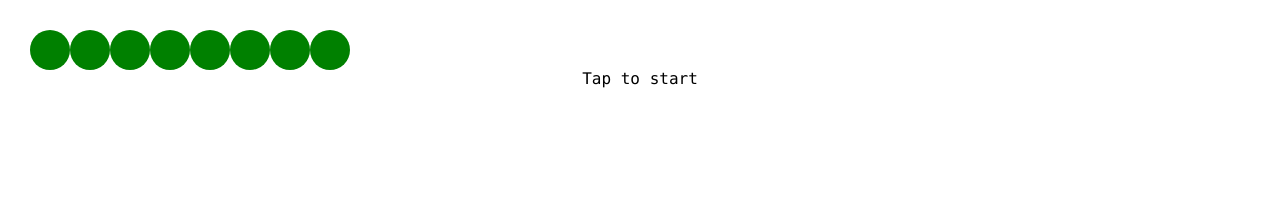
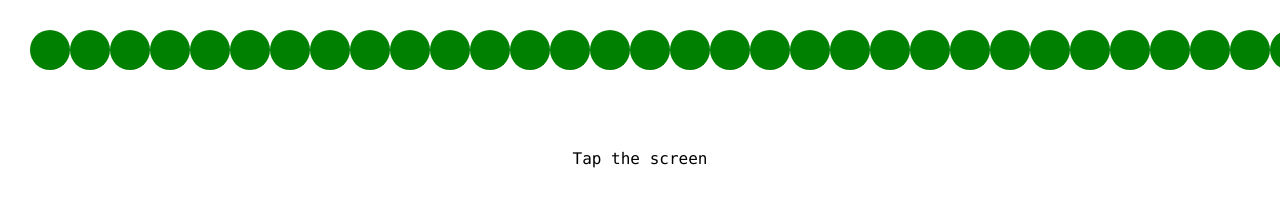
Before and after one commit to smartshark27/snake, a plain HTML site: page index.html in a window 1280 px wide. Drawn offline with Linux system fonts and the light colour scheme.

Commit message:
Lower text and increase parts to 100

```diff
--- a/index.html
+++ b/index.html
@@ -18,10 +18,10 @@
         dominant-baseline="middle"
         text-anchor="middle"
         x="50%"
-        y="10%"
+        y="20%"
         font-size="16"
       >
-        Tap to start
+        Tap the screen
       </text>
     </svg>
 
@@ -29,8 +29,9 @@
       const FPS = 60;
       const STEP_DISTANCE = 3;
       const PART_RADIUS = 20;
+      const PART_SEPARATION = 20;
       const SNAKE_FILL = "green";
-      const SNAKE_START_LENGTH = 8;
+      const SNAKE_START_LENGTH = 100;
       const SNAKE_START_POS_X = 50;
       const SNAKE_START_POS_Y = 50;
 
```
